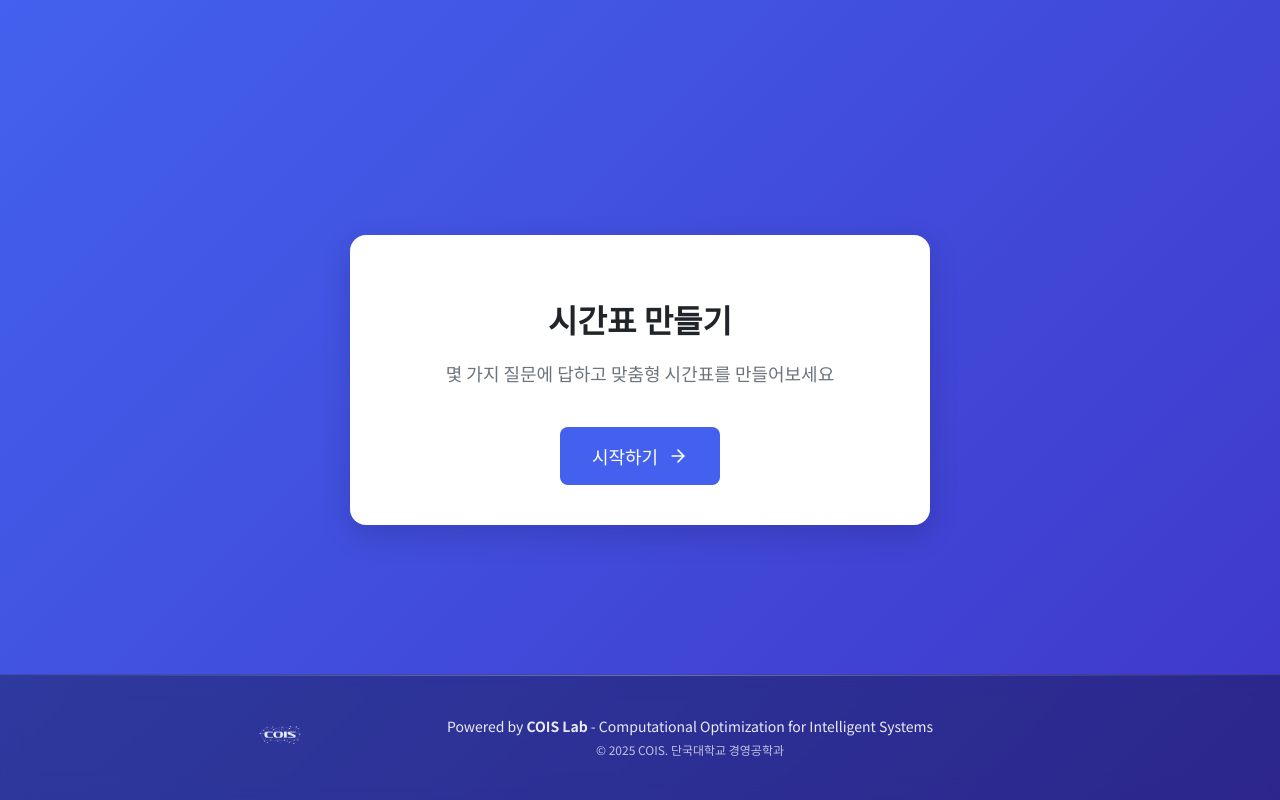
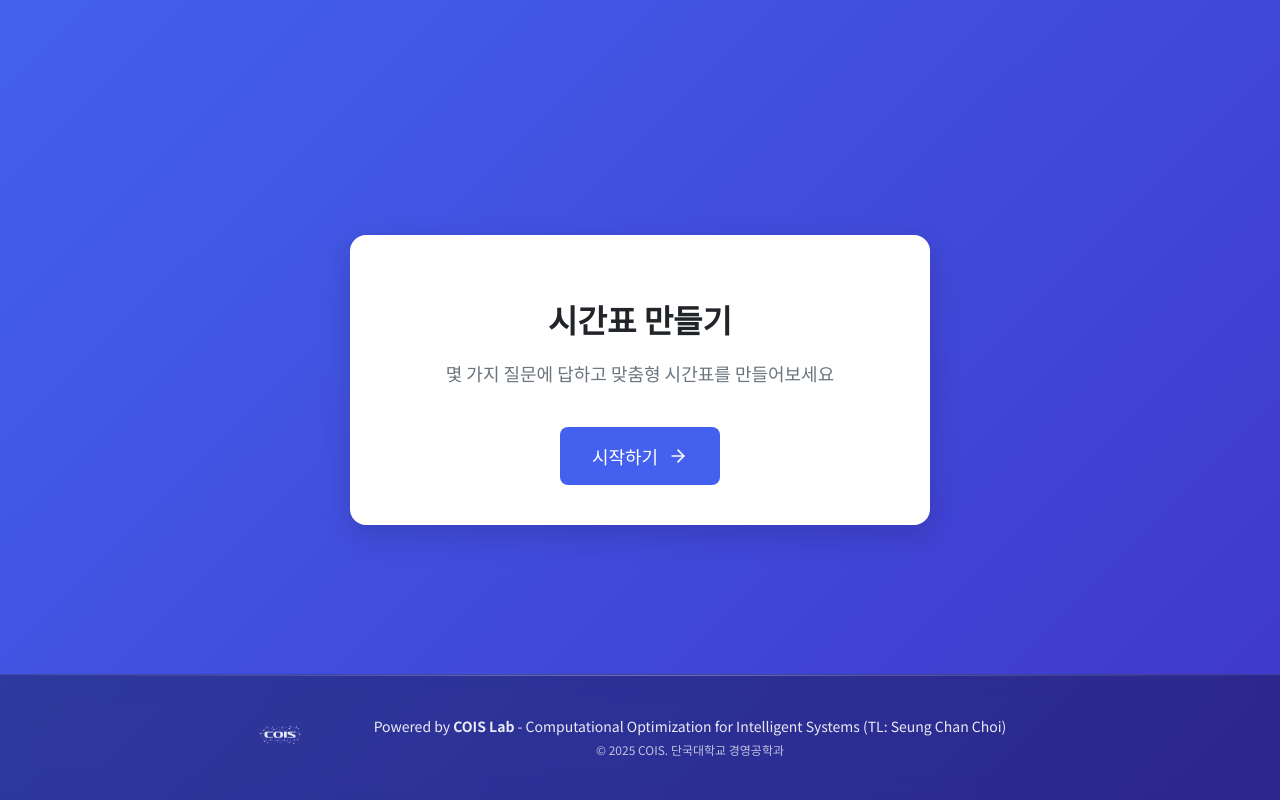
Before and after one commit to starplatina0228/tos, a Vue app: page / in a window 1280 px wide. Built offline with nearby package versions, Linux system fonts and the light colour scheme.

Commit message:
footer & README update

```diff
--- a/src/components/Footer.vue
+++ b/src/components/Footer.vue
@@ -8,7 +8,7 @@
       <div class="footer-text">
         <p class="footer-description">
           Powered by <strong>COIS Lab</strong> -
-          Computational Optimization for Intelligent Systems
+          Computational Optimization for Intelligent Systems (TL: Seung Chan Choi)
         </p>
         <p class="footer-copyright">
           © 2025 COIS. 단국대학교 경영공학과
```
Also changed, not shown: 2 other files (tests, documents, lock files or other folders).
